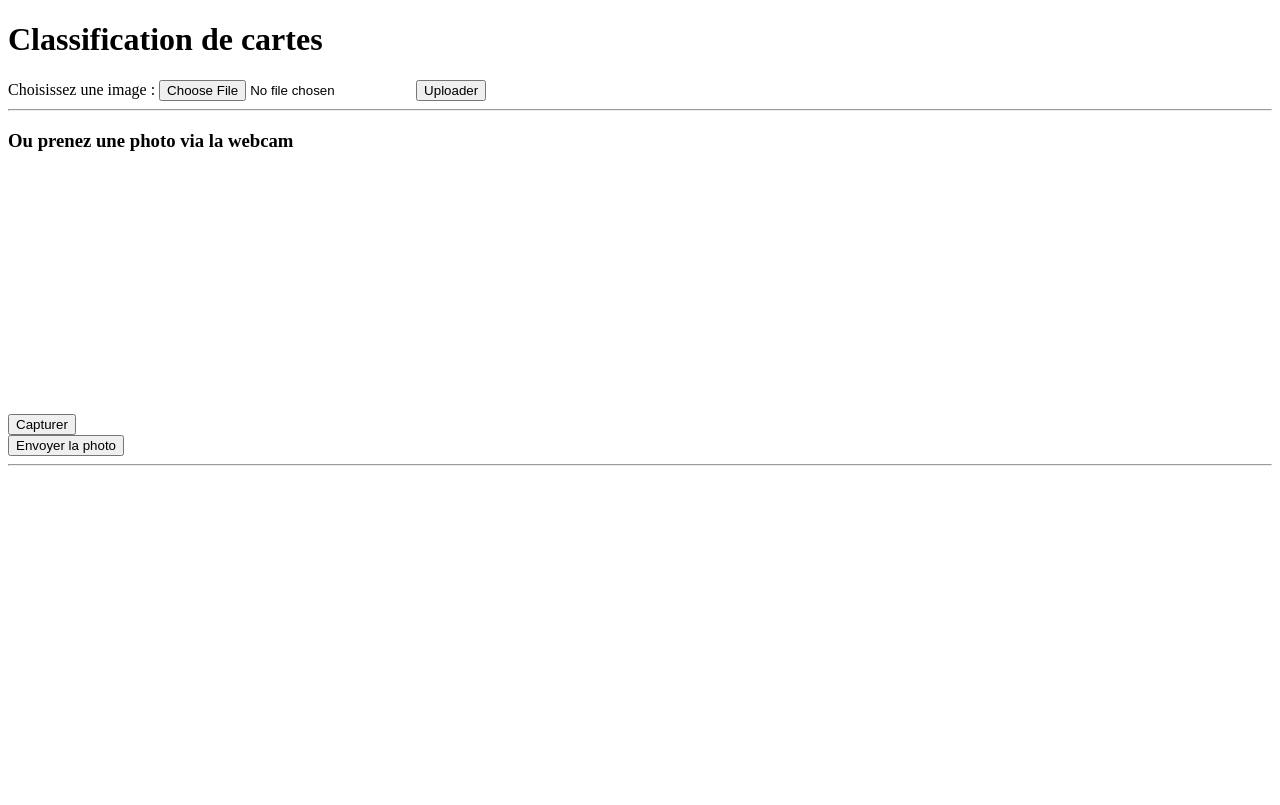
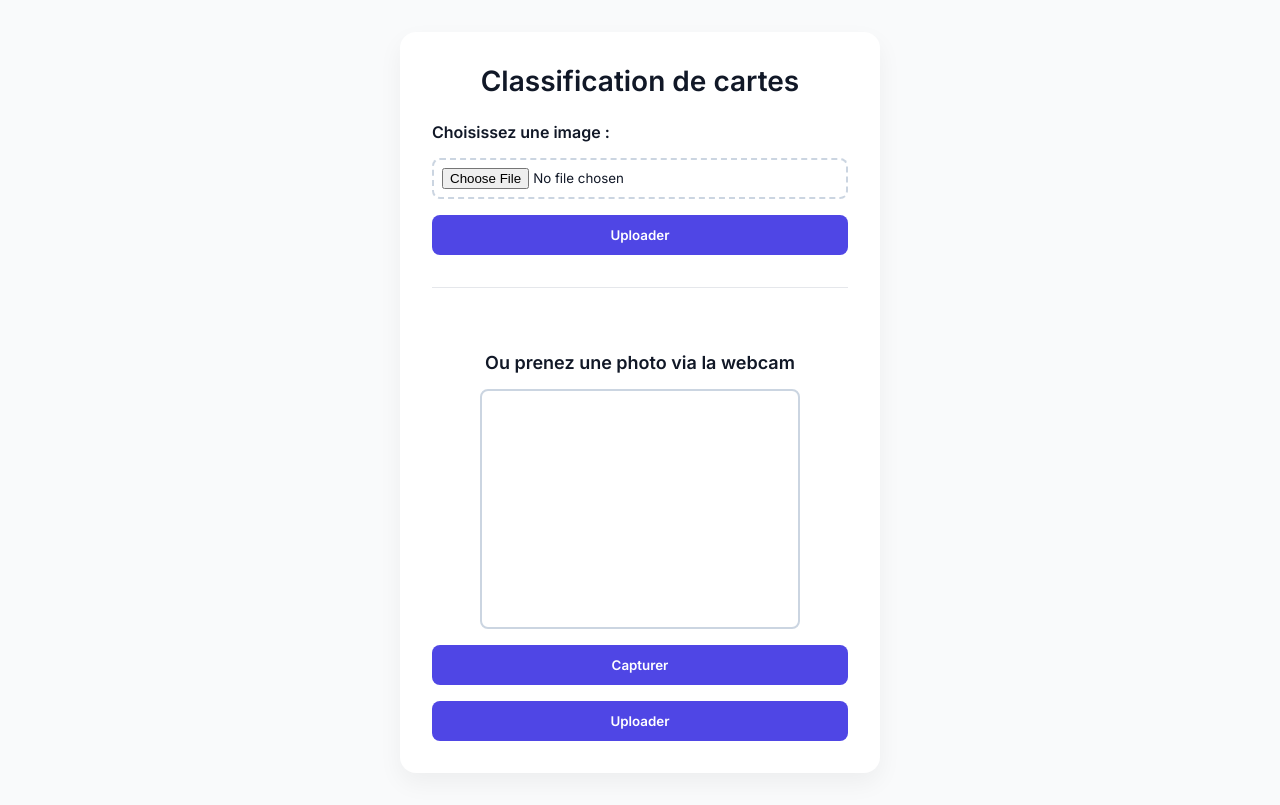
Before and after one commit to Leo292929/Module_Neural_Network, a Flask app: page / in a window 1280 px wide. Before the commit the page ends 466 px from the top, so only its background shows below. Run offline with Flask 2, Linux system fonts and the light colour scheme.

Commit message:
new front

```diff
--- a/templates/index.html
+++ b/templates/index.html
@@ -1,35 +1,164 @@
+
 <!DOCTYPE html>
-<html>
+<html lang="fr">
 <head>
     <meta charset="UTF-8">
+    <meta name="viewport" content="width=device-width, initial-scale=1">
     <title>Classification de cartes</title>
+
+    <!-- Google Fonts -->
+    <link rel="preconnect" href="https://fonts.gstatic.com">
+    <link href="https://fonts.googleapis.com/css2?family=Inter:wght@400;600&display=swap" rel="stylesheet">
+
+    <!-- Styles maison pour un look moderne sans dépendances externes -->
+    <style>
+        :root {
+            --primary: #4f46e5;
+            --primary-dark: #4338ca;
+            --secondary: #f3f4f6;
+            --text: #111827;
+        }
+
+        * {
+            box-sizing: border-box;
+            margin: 0;
+            padding: 0;
+            font-family: 'Inter', sans-serif;
+        }
+
+        body {
+            background: #f9fafb;
+            color: var(--text);
+            display: flex;
+            align-items: center;
+            justify-content: center;
+            min-height: 100vh;
+            padding: 2rem;
+        }
+
+        .card {
+            background: #ffffff;
+            border-radius: 1rem;
+            box-shadow: 0 10px 25px rgba(0, 0, 0, 0.05);
+            padding: 2rem;
+            max-width: 480px;
+            width: 100%;
+        }
+
+        h1 {
+            font-size: 1.75rem;
+            font-weight: 600;
+            margin-bottom: 1.5rem;
+            text-align: center;
+        }
+
+        h3 {
+            font-size: 1.125rem;
+            font-weight: 600;
+            margin: 2rem 0 1rem;
+            text-align: center;
+        }
+
+        form {
+            display: flex;
+            flex-direction: column;
+            gap: 1rem;
+        }
+
+        label {
+            font-weight: 600;
+        }
+
+        input[type="file"] {
+            padding: 0.5rem;
+            background: #ffffff;
+            border: 2px dashed #cbd5e1;
+            border-radius: 0.5rem;
+            cursor: pointer;
+        }
+
+        button {
+            padding: 0.75rem 1rem;
+            border: none;
+            border-radius: 0.5rem;
+            background: var(--primary);
+            color: #ffffff;
+            font-weight: 600;
+            cursor: pointer;
+            transition: background 0.2s ease-in-out;
+        }
+
+        button:hover {
+            background: var(--primary-dark);
+        }
+
+        hr {
+            border: none;
+            border-top: 1px solid #e5e7eb;
+            margin: 2rem 0;
+        }
+
+        video {
+            border-radius: 0.5rem;
+            border: 2px solid #cbd5e1;
+        }
+
+        /* Section webcam centrée */
+        .webcam {
+            display: flex;
+            flex-direction: column;
+            align-items: center;
+            width: 100%;
+        }
+
+        /* Form webcam pleine largeur */
+        #webcamForm {
+            width: 100%;
+        }
+
+        /* Boutons webcam pleine largeur et espacés */
+        #captureBtn,
+        #webcamForm button {
+            width: 100%;
+            margin-top: 1rem;
+        }
+
+        #result {
+            margin-top: 1.5rem;
+            font-size: 1.25rem;
+            font-weight: 600;
+            text-align: center;
+        }
+    </style>
 </head>
 <body>
+    <div class="card">
         <h1>Classification de cartes</h1>
 
         <!-- Formulaire d'upload -->
         <form action="/" method="POST" enctype="multipart/form-data">
-        <label>Choisissez une image :</label>
-        <input type="file" name="file">
+            <label for="file">Choisissez une image :</label>
+            <input type="file" name="file" id="file" accept="image/*">
             <button type="submit">Uploader</button>
         </form>
 
         <hr>
 
         <!-- Webcam -->
+        <div class="webcam">
             <h3>Ou prenez une photo via la webcam</h3>
-    <video id="video" width="320" height="240" autoplay></video><br>
+            <video id="video" width="320" height="240" autoplay></video>
             <button id="captureBtn">Capturer</button>
             <form action="/" method="POST" id="webcamForm">
                 <input type="hidden" name="webcam_image" id="webcam_image">
-        <button type="submit">Envoyer la photo</button>
+                <button type="submit">Uploader</button>
             </form>
-
-    <hr>
+        </div>
 
         {% if prediction is not none %}
-    <h2>Résultat de la prédiction : {{ prediction }}</h2>
+        <div id="result">Résultat : {{ prediction }}</div>
         {% endif %}
+    </div>
 
     <script src="{{ url_for('static', filename='scripts.js') }}"></script>
 </body>
```
Lines whose indentation alone changed are shown as unchanged.
